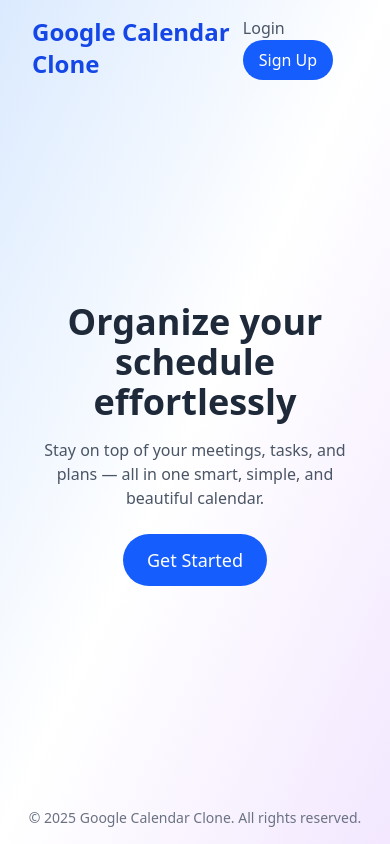
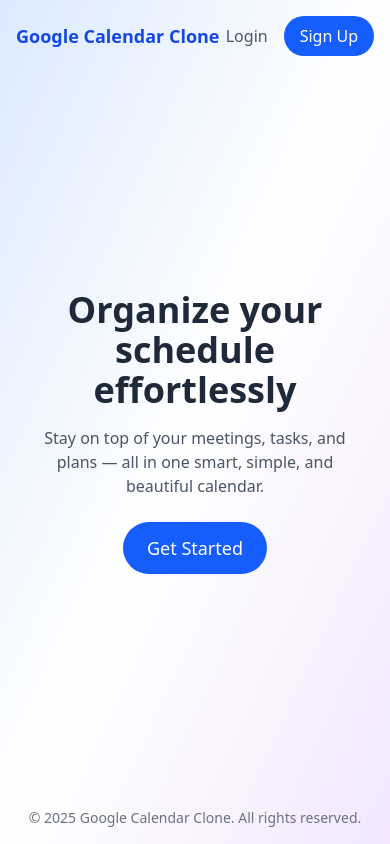
Before and after one commit to Rushikesh-9124/google-calendar-clone, a React (Vite) app in the folder frontend/: page / in a window 390 px wide. Built offline with nearby package versions, Linux system fonts and the light colour scheme.

Commit message:
Update Landing.jsx

```diff
--- a/frontend/src/Pages/Landing.jsx
+++ b/frontend/src/Pages/Landing.jsx
@@ -11,9 +11,9 @@ export default function Landing() {
 
   return (
     <div className="min-h-screen flex flex-col bg-linear-to-br from-blue-100 via-white to-purple-100">
-      <header className="w-full flex justify-between items-center px-8 py-4">
-        <h1 className="text-2xl font-bold text-blue-700">Google Calendar Clone</h1>
-        <div className="space-x-4">
+      <header className="w-full flex justify-between items-center px-4 md:px-8 py-4">
+        <h1 className="text-lg md:text-2xl font-bold text-blue-700">Google Calendar Clone</h1>
+        <div className="space-x-4 flex ">
           <button
             onClick={() => navigate("/login")}
             className="text-gray-600 hover:text-blue-600"
```
